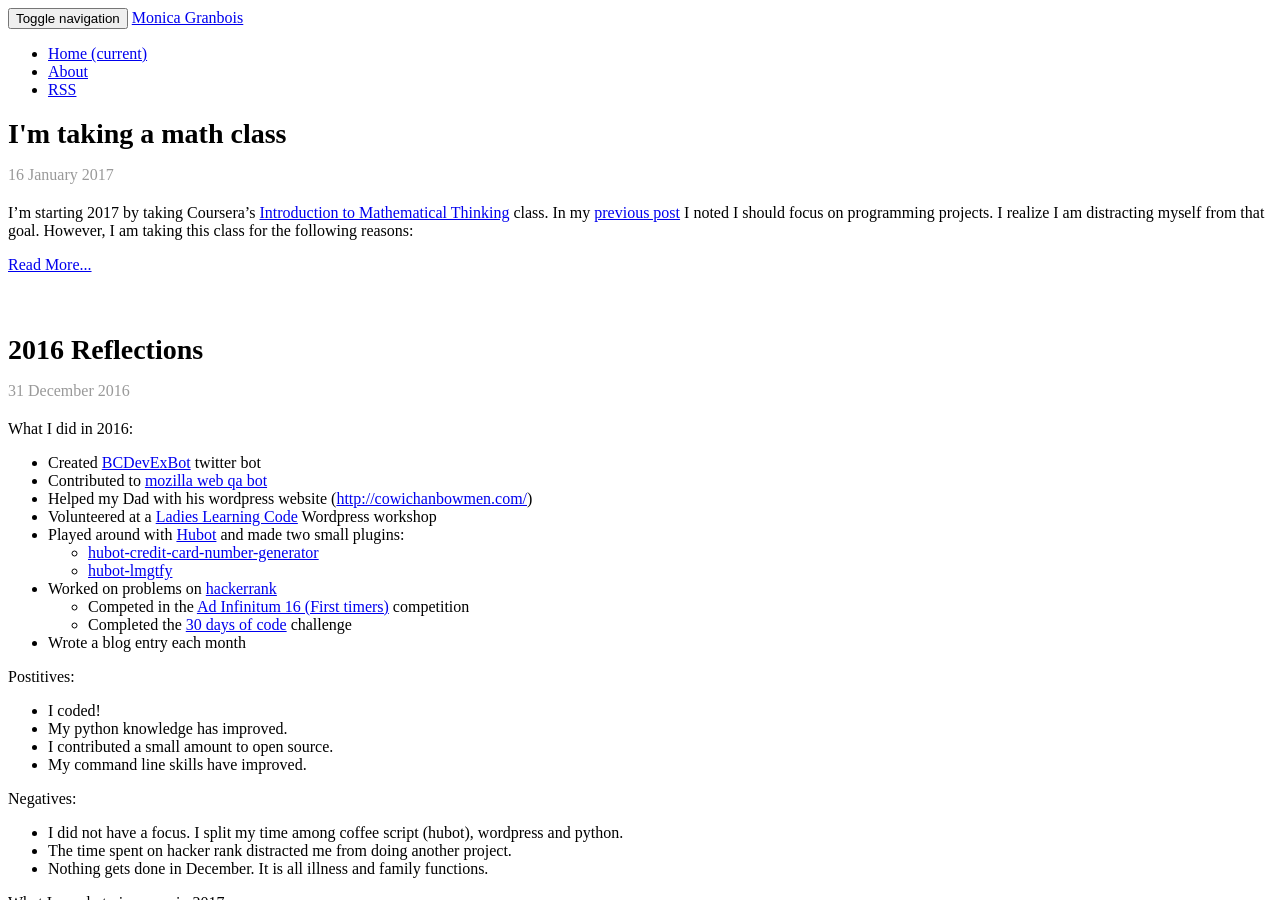
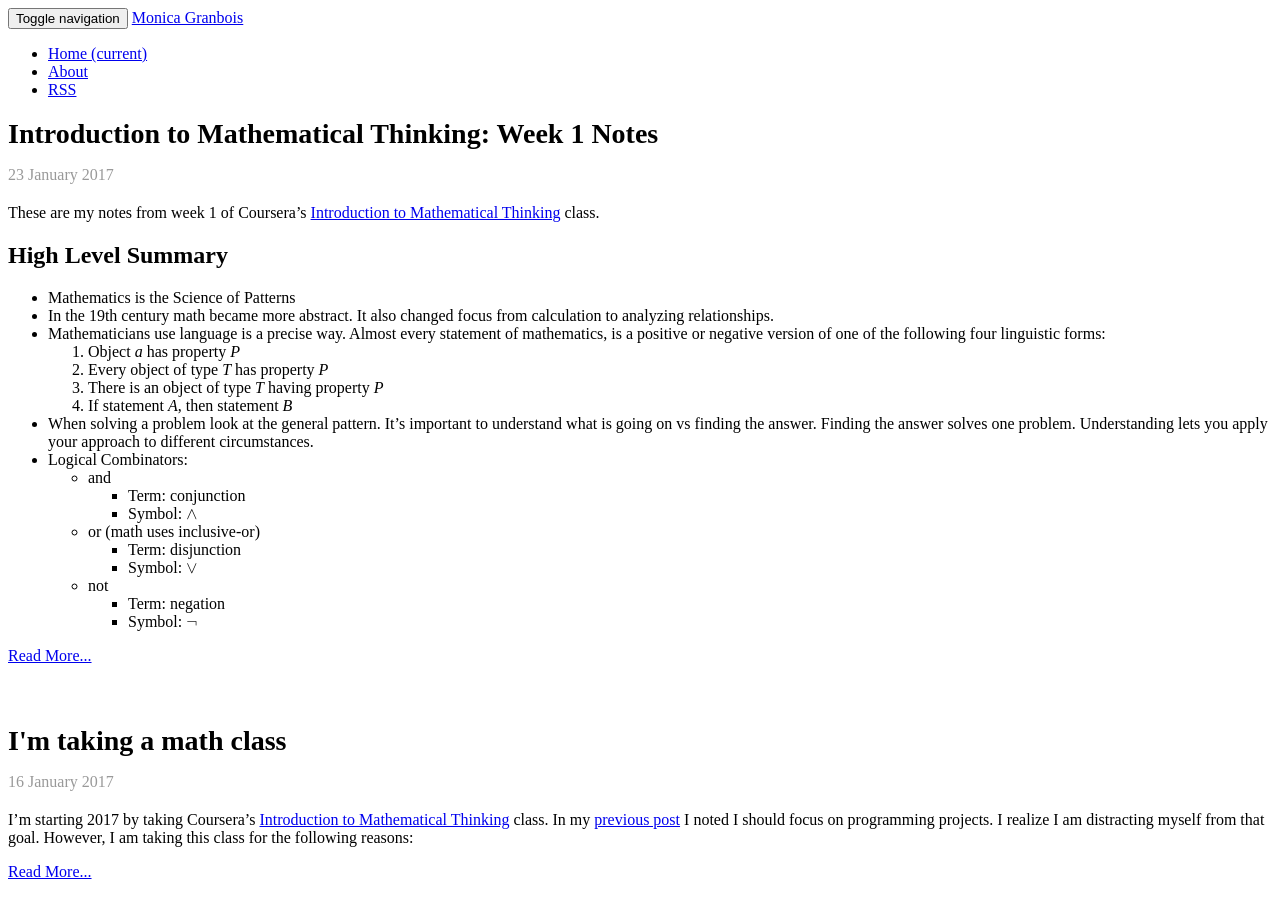
Before and after one commit to MonicaG/MonicaG.github.io, a Jekyll site: the page built from index.html, in a window 1280 px wide and 900 px high. Built offline with Jekyll 4.4.1, drawn with Linux system fonts in a browser that asks for light colours; nearby versions of some CDN libraries; formulas are drawn with MathJax 3; the list of posts is cut into pages by our own code; a style sheet for code colours, icons or effects is not loaded; some of the changed lines change nothing that is shown; some of the changed text lies outside the part shown.

Commit message:
New blog post. Added MathJax support to display mathematics

```diff
--- a/_includes/footer.html
+++ b/_includes/footer.html
@@ -8,6 +8,7 @@
 
     <script src="https://ajax.googleapis.com/ajax/libs/jquery/1.11.2/jquery.min.js"></script>
     <script src="https://maxcdn.bootstrapcdn.com/bootstrap/3.3.4/js/bootstrap.min.js"></script>
+    <script src="https://cdn.mathjax.org/mathjax/latest/MathJax.js?config=TeX-AMS-MML_HTMLorMML" type="text/javascript"></script>
     <!-- IE10 viewport hack for Surface/desktop Windows 8 bug -->
     <script src="/js/ie10-viewport-bug-workaround.js"></script>
     <!--js for this blog-->
--- /dev/null
+++ b/_posts/2017-01-23-week-1-notes.markdown
@@ -0,0 +1,151 @@
+---
+title: Introduction to Mathematical Thinking&#58; Week 1 Notes
+layout: post
+category: mathematical-thinking
+desc: My notes from week 1 of coursera's Introduction to Mathematical Thinking class. Topics include patterns&#44; language&#44; Euclid's theorem and logical combinators
+excerpt_separator: <!--more-->
+---
+
+These are my notes from week 1 of Coursera's [Introduction to Mathematical Thinking](https://www.coursera.org/learn/mathematical-thinking) class.
+
+## High Level Summary
+
+* Mathematics is the Science of Patterns
+* In the 19th century math became more abstract. It also changed focus from calculation to analyzing relationships.
+* Mathematicians use language is a precise way.  Almost every statement of mathematics, is a positive or negative version of one of the following four linguistic forms:
+  1. Object *a* has property *P*
+  1. Every object of type *T* has property *P*
+  1. There is an object of type *T* having property *P*
+  1. If statement *A*, then statement *B*
+* When solving a problem look at the general pattern. It's important to understand what is going on vs finding the answer.  Finding the answer solves one problem.  Understanding lets you apply your approach to different circumstances.
+* Logical Combinators:
+  * and
+    * Term: conjunction
+    * Symbol: $$ \land $$
+  * or (math uses inclusive-or)
+    * Term: disjunction
+    * Symbol: $$ \lor $$
+  * not
+    * Term: negation
+    * Symbol: $$ \neg $$
+
+<!--more-->
+
+My more indepth notes are below.
+
+## Lecture 1 - Introductory Material
+
+* This class is about thinking, not learning new math techniques.
+* Math was invented around 10,000 years ago for handling money.
+* The math taught in high school is from the 17th century or earlier.  None of the math developed since the 17th century is taught in high school.
+* In the 19th century mathematics changed:
+  * it became much more abstract
+  * its focus changed from calculation to analyzing relationships
+* Mathematics is the **Science of Patterns**.
+  * mathematicians identify and analyze abstract patterns
+  * patterns can be found in many places.  Examples include:
+    * numerical patterns
+    * patterns of shape
+    * voting patterns in populations
+    * patterns of motion
+    * can be real or imagined
+    * static or dynamic
+    * they can be external from us or internal to the human mind
+* Different banches of mathematics:
+  * Geometry - study of the patterns of shape
+  * Calculus - study of the patterns of motion
+  * Logic - study of the patterns of reason
+  * Probability Theory - study of the patterns of chance
+  * Topology - study the patterns of closeness and position
+  * Fractal Geometry - study of the cell simularity found in the natural world
+* Example of increase abstraction and complexity of mathematics in 19th century:
+  * Banach-Tarski Paradox - you can cut a sphere in such a way that you can create two identical spheres that are the same size as the original sphere.
+  * That doesn't seem possible, but it is possible according to the math.  Mathematicians had to learn to trust math above their intuitions.
+* It is important to use precise language in mathematics.
+  * Modern pure mathematics is primarily concerned with precise statements about mathematical objects.
+  * Mathematical objects are things like integers, real numbers, sets, functions, etc.
+* Examples of mathematical statements:
+  * There are infinitely many prime numbers.
+  * For every real number, a, the equation $$ x^2 + a = 0 $$ has a real root.
+  * $$ \sqrt{2} $$ is irrational
+* Mathematicians are interested in knowing which statements are true and false. In the above examples number 2 is false. Number 1 and 3 are true.
+* Regarding statement 1, how do we prove it is true? The following is [Euclid's theorem](https://en.wikipedia.org/wiki/Euclid's_theorem):
+  * Given a list of prime numbers: $$ p_1,p_2,p_3\ldots,p_n  $$ we want to find another prime number to continue the list.  If we can, then we have proved there are an infinite number of prime numbers.
+  * Let $$ N = (p_1*p_2*p_3\ldots*p_n) + 1  $$
+  * So, $$ N > p_n $$.
+  * If N is prime, we have found a prime bigger than $$ p_n $$.
+  * If N is not prime, it is divisible by a prime number, P.
+    * Why is N divisible by a prime number? This is the [fundamental theorem of arithmetic](https://en.wikipedia.org/wiki/Fundamental_theorem_of_arithmetic) which states that every integer greater than 1 is either prime or is the product of prime numbers.It was described by Euclid in [Elements Book Book VII Proposition 31](http://aleph0.clarku.edu/~djoyce/java/elements/bookVII/propVII31.html).
+  * Now P cannot be any of $$ p_1,p_2,p_3\ldots,p_n $$, because divding N by any one of those would leave a remainder of 1.  Therefore, $$ P > p_n $$ and we have found a prime number bigger than $$ p_n $$ and the list continues.
+* In every day English language we have a context of a general knowledge of the world which helps to minimize any ambiguity.  However, ambiguity can still arise, as humourous newspaper headlines show:
+  * Sisters reunited after ten years in checkout line at Safeway.
+  * Large hole appears in High Street. City authorities are looking into it.
+* In mathematics it is important to be precise.  Miscalculations in engineering and science can be costly or deadly.
+* Mathematical language is made precise by making the statements very restrictive.
+* Almost every statement of mathematics, is a positive or negative version of one of the following four linguistic forms:
+  1. Object *a* has property *P*
+    * e.g. 3 is a prime number
+  1. Every object of type *T* has property *P*
+    * e.g. Every polynomial equation has a complex root
+  1. There is an object of type *T* having property *P*
+    * e.g. There is a prime number between 20 and 25
+  1. If statement *A*, then statement *B*
+    * e.g. If p is a prime of the form 4n + 1, then p is a sum of two squares.
+* A mathematical statement can also be a combination of the above using the combinators:
+  * and
+  * or
+  * not
+* Ancient Greeks realized that all mathematical statements can be expressed using these terms.  They studied the key language terms involved:
+  * and
+  * or
+  * not
+  * implies
+  * for all
+  * there exists
+* They provided definitions for these terms and analyzed their behaviour
+* This study is known as formal logic or mathematical logic
+* In assignment 1 we had the following question:
+
+  >  The following notice was posted on the wall of a hospital emergency room: *No head injury is too trivial to ignore.* Reformulate to avoid the unintended second reading. (The context for this sentence is so strong
+that many people have difficulty seeing there is an alternative meaning.)
+
+* I  had trouble seeing the second meaning.  I liked Dr. Devlin's response on the discussion forum on how to approach the problem:
+
+  > Remember, the course is about mathematical thinking. Look at the general pattern. The sentence is of the form No A is to B to C. Look at different examples for A, B, C. See how you understand them. Do you naturally conclude that you do C or do not do C? Don't get hung up on "getting an answer". The goal is to understand the phenomenon. That's what mathematical thinking is about. Once you understand, getting an answer is easy. But getting an answer often does not result in understanding. An answer can be used on a few occasions. Understanding can be used many times in different circumstances.
+
+
+
+## Lecture 2 - Logical Combinators
+
+* This topic was about the logical combinators **and**, **or**, **not**
+* I am familiar with these from programming so did not take many notes.
+* I did take some notes about the symbols and terminology used in math
+* **and**
+  * Symbol: $$ \land $$
+  * **Conjunction**: $$ \phi \land \psi $$
+  * $$ \phi, \psi $$ are called the conjucts of $$ \phi \land \psi $$
+  * Conjunctions is comuntitive:  $$ \phi \land \psi  =   \psi \land \phi $$
+    * But this is not the case for the word 'and' in the English language. The following two sentences are not the same:
+      * John took a free kick and the ball went into the net
+      * The ball went into the net and John took a freee kick
+  * The associative property holds for conjunction:  $$ (\phi\land\psi)\land\theta = \phi\land(\psi\land\theta) $$
+  * The distributive property holds for conjunction across disjunction: $$ \phi\land(\psi\lor\theta) = (\phi\land\psi)\lor(\phi\land\theta) $$
+* **exclusive-or**
+  * $$ a > 0 $$ or the equation $$ x^2 + a = 0 $$ has a real root
+    * Both statements cannot be true (there is no value of 'a' greater than 0 that will satisfy $$ x^2 + a = 0 $$).
+    * Only $$ a > 0 $$ is true or $$ x^2 + a = 0 $$ is true
+* **inclusive-or**
+  * In math, or means inclusive-or
+  * ab = 0 if a = 0 or b = 0
+    * Both can be true at the same time
+  * Symbol: $$ \lor $$
+  * **Disjunction**: $$ \phi \lor \psi $$
+    * $$ \phi, \psi $$ are called the disjuncts of $$ \phi \lor \psi $$
+  * The associative property holds for disjunction: $$ (\phi\lor\psi)\lor\theta = \phi\lor(\psi\lor\theta) $$
+  * The distributive property holds for disjunction across conjunction: $$ \phi\lor(\psi\land\theta) = (\phi\lor\psi)\land(\phi\lor\theta)$$
+* **not**
+  * Symbol: $$ \neg $$
+  * **Negation**: $$ \neg\psi $$
+    * The negation of $$ \psi $$
+  * If $$ \psi $$ is true, then $$ \neg\psi $$ is false
+  * If $$ \psi $$ is false, then $$ \neg\psi $$ is true
```
